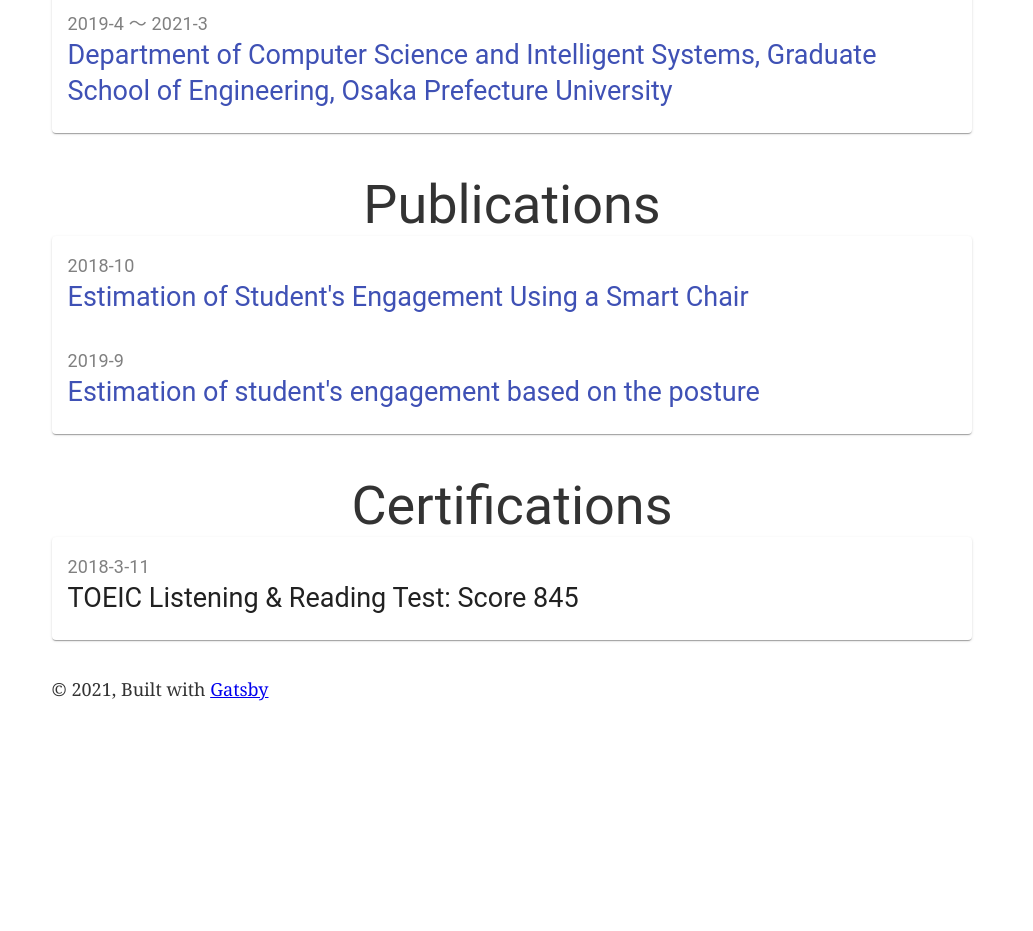
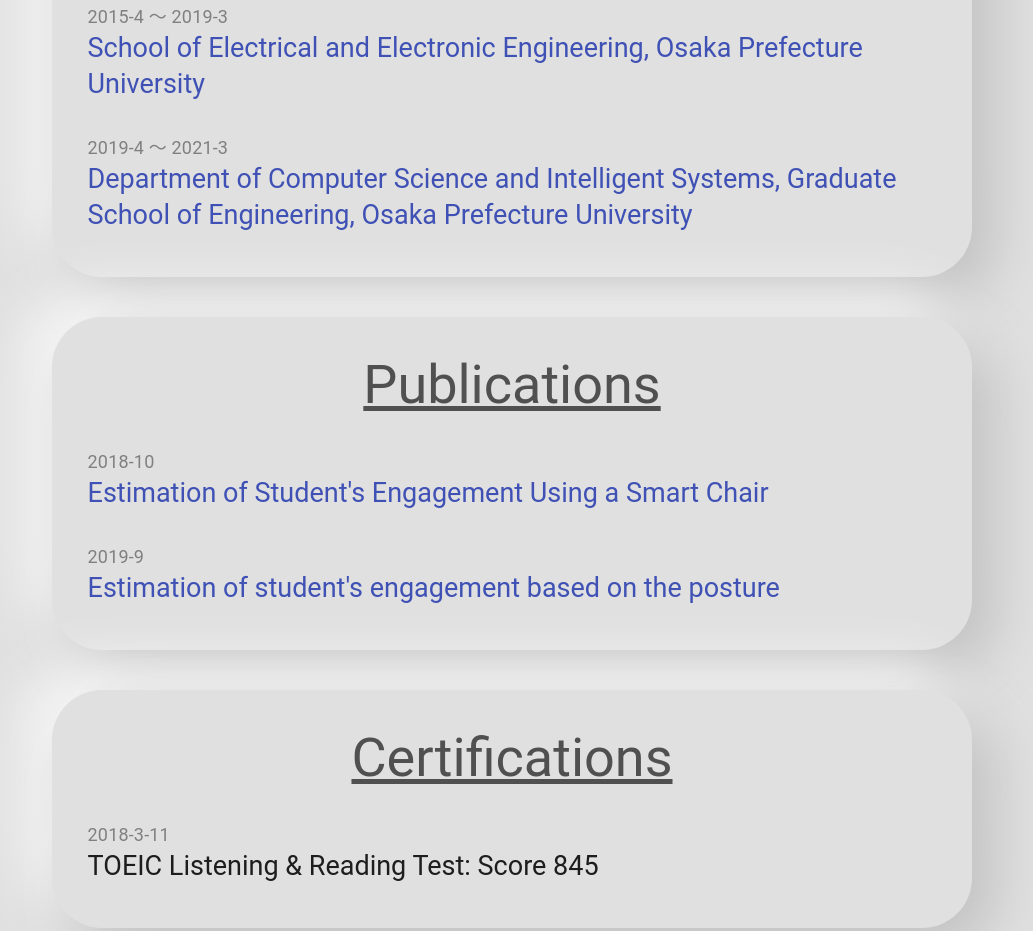
Before and after one commit to kazu914/kazu914.github.io, a Gatsby site: page /about in a window 1280 px wide. Shown: the part 1012-1943 px from the top of the page, without its empty margins (128-1161 px from the left). Before the commit the page ends 1740 px from the top, so only its background shows below. Built offline with nearby package versions, Linux system fonts and the light colour scheme; Gatsby itself is replaced by a stand-in of ours.

Commit message:
:lipstick: (about) neumorphism

```diff
--- a/src/about/molecules/gridCard.tsx
+++ b/src/about/molecules/gridCard.tsx
@@ -1,26 +1,44 @@
-import { Card, Grid, makeStyles } from "@material-ui/core"
+import {
+  Card,
+  CardContent,
+  Grid,
+  makeStyles,
+  Typography,
+} from "@material-ui/core"
 import React from "react"
 
 const useStyles = makeStyles({
-  media: {
-    height: 400,
-    width: 400,
-    borderRadius: 400,
-    margin: 50,
+  card: {
+    borderRadius: "50px",
+    background: "#e0e0e0",
+    boxShadow: "20px 20px 60px #bebebe, -20px -20px 60px #ffffff",
+    padding: 20,
+    marginTop: 40,
+    marginBottom: 40,
   },
-  card: {},
+  title: {
+    textDecorationLine: "underline",
+    color: "#505050",
+  },
 })
 
 interface Props {
   justify?: "center"
+  title: string
 }
 
 export default function AboutInfoCard(
   props: React.PropsWithChildren<Props>
 ): JSX.Element {
+  const { title } = props
   const classes = useStyles()
   return (
     <Card className={classes.card}>
+      <CardContent>
+        <Typography variant="h3" align="center" className={classes.title}>
+          {title}
+        </Typography>
+      </CardContent>
       <Grid container alignItems="center" justify={props.justify}>
         {props.children}
       </Grid>
--- a/src/about/organisms/aboutInfoCard/index.tsx
+++ b/src/about/organisms/aboutInfoCard/index.tsx
@@ -14,7 +14,7 @@ const useStyles = makeStyles({
 export default function AboutInfoCard(): JSX.Element {
   const classes = useStyles()
   return (
-    <GridCard justify="center">
+    <GridCard justify="center" title="About me">
       <Grid item>
         <CardMedia
           className={classes.media}
--- a/src/about/organisms/aboutSection/index.tsx
+++ /dev/null
@@ -1,21 +0,0 @@
-import { Typography } from "@material-ui/core"
-import React from "react"
-
-interface Props {
-  sectionTitle: string
-  content: JSX.Element
-}
-
-export default function AboutSection(props: Props): JSX.Element {
-  const { sectionTitle, content } = props
-  return (
-    <div>
-      <div>
-        <Typography variant="h3" align="center" style={{ marginTop: 40 }}>
-          {sectionTitle}
-        </Typography>
-      </div>
-      {content}
-    </div>
-  )
-}
--- a/src/about/organisms/index.tsx
+++ b/src/about/organisms/index.tsx
@@ -1,3 +1,2 @@
 export { default as AboutInfoCard } from "./aboutInfoCard"
-export { default as AboutSection } from "./aboutSection"
 export { default as InfoCardBase } from "./infoCardBase"
--- a/src/about/organisms/infoCardBase/index.tsx
+++ b/src/about/organisms/infoCardBase/index.tsx
@@ -5,12 +5,13 @@ type InfoCardContentProps = React.ComponentProps<typeof InfoCardContent>
 
 interface Props {
   contents: InfoCardContentProps[]
+  title: string
 }
 
 export default function InfoCardBase(props: Props): JSX.Element {
-  const { contents } = props
+  const { title, contents } = props
   return (
-    <GridCard>
+    <GridCard title={title}>
       {contents.map(item => (
         <InfoCardContent
           key={item.content}
--- a/src/components/layout.css
+++ b/src/components/layout.css
@@ -4,6 +4,7 @@ html {
   font: 112.5%/1.45em georgia, serif, sans-serif;
   box-sizing: border-box;
   overflow-y: scroll;
+  background-color: #e0e0e0;
 }
 body {
   margin: 0;
--- a/src/pages/about/index.tsx
+++ b/src/pages/about/index.tsx
@@ -1,27 +1,20 @@
 import React from "react"
 import Layout from "../../components/layout"
 import { ABOUT_CONTENTS } from "../../about/constants"
-import {
-  AboutInfoCard,
-  AboutSection,
-  InfoCardBase,
-} from "../../about/organisms"
+import { AboutInfoCard, InfoCardBase } from "../../about/organisms"
 
 export default function About(): JSX.Element {
   return (
     <Layout>
-      <AboutSection sectionTitle="About me" content={<AboutInfoCard />} />
-      <AboutSection
-        sectionTitle="Educations"
-        content={<InfoCardBase contents={ABOUT_CONTENTS.EDUCATIONS} />}
+      <AboutInfoCard />
+      <InfoCardBase title="Educations" contents={ABOUT_CONTENTS.EDUCATIONS} />
+      <InfoCardBase
+        title="Publications"
+        contents={ABOUT_CONTENTS.PUBLICATOINS}
       />
-      <AboutSection
-        sectionTitle="Publications"
-        content={<InfoCardBase contents={ABOUT_CONTENTS.PUBLICATOINS} />}
-      />
-      <AboutSection
-        sectionTitle="Certifications"
-        content={<InfoCardBase contents={ABOUT_CONTENTS.CERTICICATIONS} />}
+      <InfoCardBase
+        title="Certifications"
+        contents={ABOUT_CONTENTS.CERTICICATIONS}
       />
     </Layout>
   )
```
